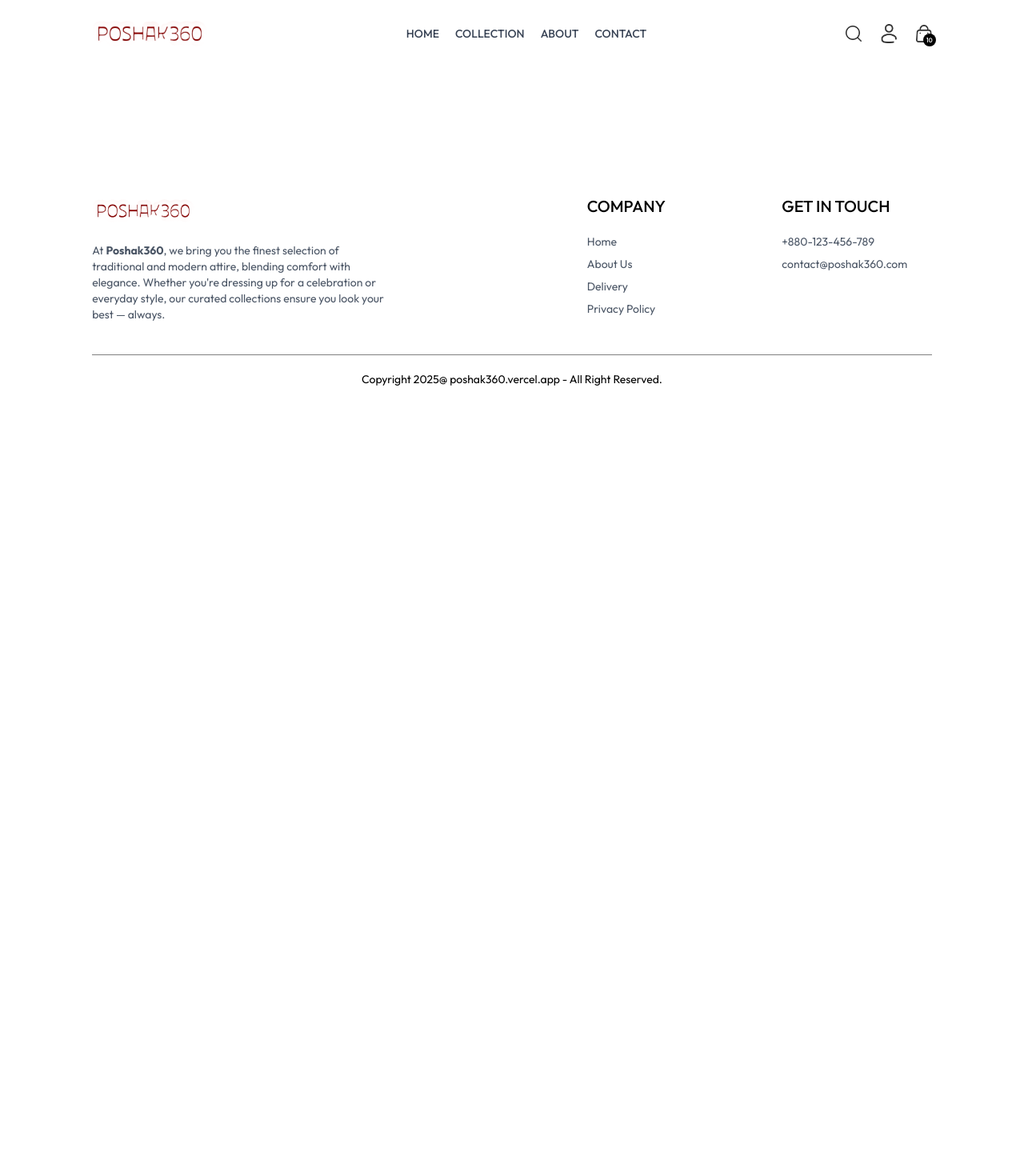
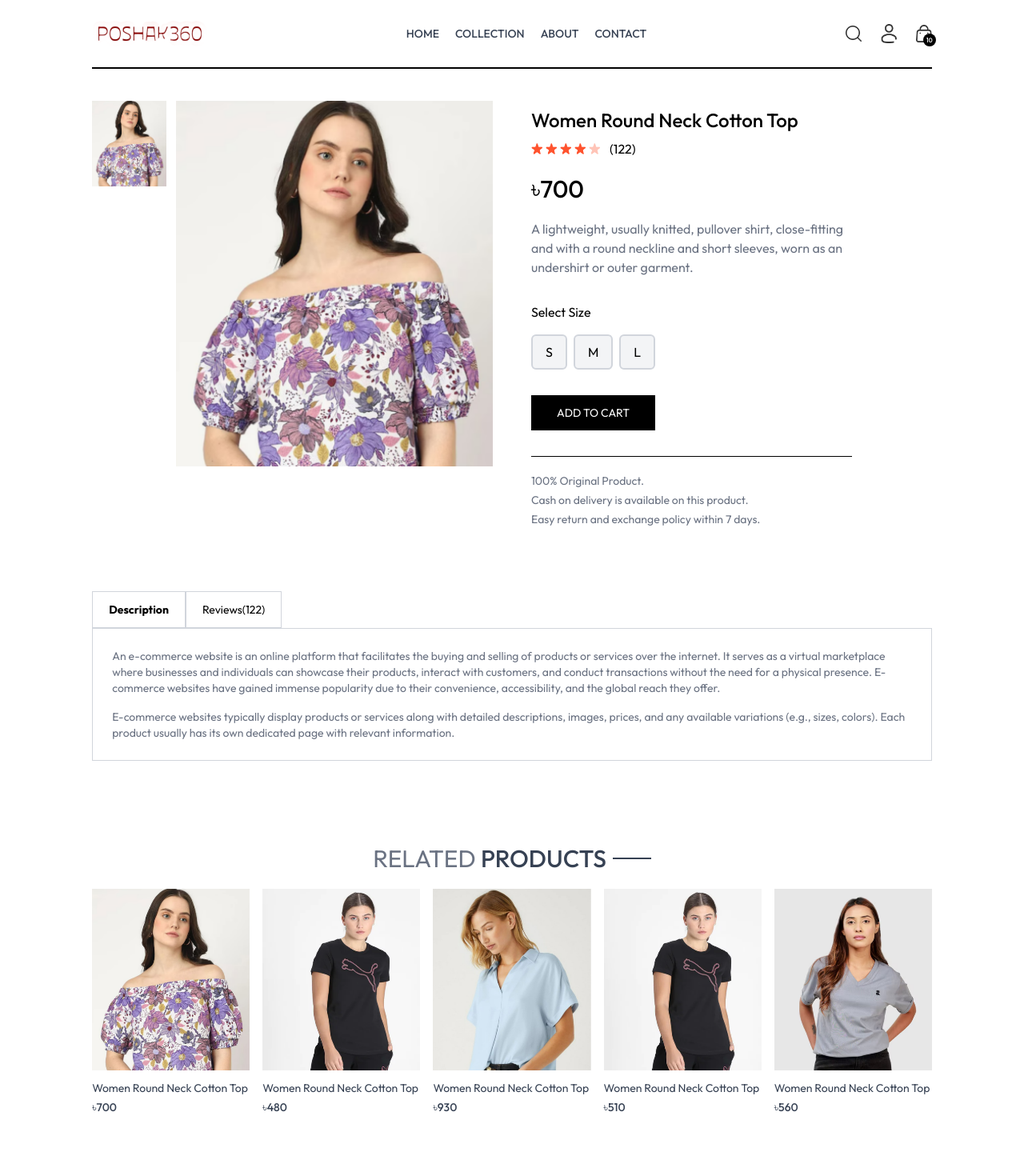
Before and after one commit to sumu9897/poshak360, a React (Vite) app in the folder client/: page /product/aaaaa in a window 1280 px wide. Shown: the top 1470 px of the page at 80% size. Before the commit the page ends 800 px from the top, so only its background shows below. Built offline with nearby package versions, Linux system fonts and the light colour scheme.

Commit message:
mplement product details page UI

```diff
--- /dev/null
+++ b/client/src/components/RelatedProducts.jsx
@@ -0,0 +1,37 @@
+import React, { useContext, useEffect, useState } from 'react'
+import { ShopContext } from '../context/ShopContext'
+import Title from './Title';
+import ProductItem from './ProductItem';
+
+const RelatedProducts = ({category,subCategory}) => {
+
+    const {products} = useContext(ShopContext);
+    const [related, setRelated] = useState([]);
+
+    useEffect(()=>{
+        if(products.length >0){
+            let productsCopy = products.slice();
+            productsCopy = productsCopy.filter((item)=> category === item.category)
+            productsCopy = productsCopy.filter((item)=> subCategory === item.subCategory)
+
+            setRelated(productsCopy.slice(0,5));
+
+        }
+    },[products])
+  return (
+    <div className='my-24'>
+        <div className='text-center text-3xl py-2'>
+            <Title title1={"RELATED"} title2={"PRODUCTS"}/>
+        </div>
+
+        <div className='grid grid-cols-2 sm:grid-cols-3 md:grid-cols-4 lg:grid-cols-5 gap-4 gap-y-6'>
+            {related.map((item,index)=>(
+                <ProductItem key={index}  id={item._id} name={item.name} price={item.price} image={item.image}/>
+            ))}
+        </div>
+
+    </div>
+  )
+}
+
+export default RelatedProducts
--- a/client/src/index.css
+++ b/client/src/index.css
@@ -15,6 +15,10 @@
   font-style: normal;
 }
 
+::-webkit-scrollbar{
+  display: none;
+}
+
 @media (max-width:640px) {
   a.active{
     background-color: black;
--- a/client/src/pages/Product.jsx
+++ b/client/src/pages/Product.jsx
@@ -1,15 +1,131 @@
-import React from 'react'
-import { useParams } from 'react-router-dom'
+import React, { useContext, useEffect, useState } from "react";
+import { useParams } from "react-router-dom";
+import { ShopContext } from "../context/ShopContext";
+import { assets } from "../assets/assets";
+import RelatedProducts from "../components/RelatedProducts";
 
 const Product = () => {
-    const {productId} = useParams();
+  const { productId } = useParams();
+  const { products, currency } = useContext(ShopContext);
+  const [productData, setProductData] = useState(false);
+  const [image, setImage] = useState("");
+  const [size, setSize] = useState();
 
+  const fetchProductData = async () => {
+    products.map((item) => {
+      if (item._id === productId) {
+        setProductData(item);
+        // console.log(item);
+        setImage(item.image[0]);
+        return null;
+      }
+    });
+  };
 
-  return (
-    <div>
+  useEffect(() => {
+    fetchProductData();
+  }, [productId, products]);
 
+  return productData ? (
+    <div className="border-t-2 pt-10 transition-opacity ease-in duration-500 opacity-100">
+      {/* ------------Product Data------------ */}
+      <div className="flex gap-12 sm:gap-12 flex-col sm:flex-row">
+        {/* -------------Product Images----------- */}
+        <div className="flex-1 flex flex-col-reverse gap-3 sm:flex-row">
+          <div className="flex sm:flex-col overflow-x-auto sm:overflow-y-scroll justify-between sm:justify-normal sm:w-[18.7%] w-full">
+            {productData.image.map((item, index) => (
+              <img
+                onClick={() => setImage(item)}
+                src={item}
+                key={index}
+                className="w-[24%] sm:w-full sm:mb-3 flex-shrink-0 cursor-pointer"
+                alt=""
+              />
+            ))}
+          </div>
+
+          <div className="w-full sm:w-[80%]">
+            <img className="w-full h-auto" src={image} alt="" />
+          </div>
+        </div>
+
+        {/* --------------Product Information------------ */}
+        <div className="flex-1">
+          <h1 className="font-medium text-2xl mt-2">{productData.name}</h1>
+          <div className="flex items-center gap-1 mt-2">
+            <img src={assets.star_icon} alt="" className="w-3.5" />
+            <img src={assets.star_icon} alt="" className="w-3.5" />
+            <img src={assets.star_icon} alt="" className="w-3.5" />
+            <img src={assets.star_icon} alt="" className="w-3.5" />
+            <img src={assets.star_dull_icon} alt="" className="w-3.5" />
+            <p className="pl-2">(122)</p>
+          </div>
+          <p className="mt-5 text-3xl font-medium">
+            {currency}
+            {productData.price}
+          </p>
+          <p className="mt-5 text-gray-500 md:w-4/5">
+            {productData.description}
+          </p>
+          <div className="flex flex-col gap-4 my-8">
+            <p>Select Size</p>
+            <div className="flex gap-2">
+              {productData.sizes.map((item, index) => (
+                <button
+                  onClick={() => setSize(item)}
+                  className={`border-2 py-2 px-4 bg-gray-100 rounded-md transition-all duration-200 ${
+                    item === size ? "border-orange-500" : "border-gray-300"
+                  }`}
+                  key={index}
+                >
+                  {item}
+                </button>
+              ))}
+            </div>
+          </div>
+
+          <button className="bg-black text-white px-8 py-3 text-sm active:bg-gray-700">
+            ADD TO CART
+          </button>
+          <hr className="mt-8 sm:w-4/5" />
+
+          <div className="text-sm text-gray-500 mt-5 flex flex-col gap-1">
+            <p>100% Original Product.</p>
+            <p>Cash on delivery is available on this product.</p>
+            <p>Easy return and exchange policy within 7 days.</p>
+          </div>
+        </div>
+      </div>
+
+      {/* --------Description & Review Section--------------- */}
+      <div className="mt-20">
+        <div className="flex ">
+          <b className="border border-gray-300 px-5 py-3 text-sm">Description</b>
+          <p className="border border-gray-300 px-5 py-3 text-sm">Reviews(122)</p>
+        </div>
+        <div className="flex flex-col gap-4 border border-gray-300 px-6 py-6 text-sm text-gray-500">
+          <p>
+            An e-commerce website is an online platform that facilitates the
+            buying and selling of products or services over the internet. It
+            serves as a virtual marketplace where businesses and individuals can
+            showcase their products, interact with customers, and conduct
+            transactions without the need for a physical presence. E-commerce
+            websites have gained immense popularity due to their convenience,
+            accessibility, and the global reach they offer.
+          </p>
+          <p>E-commerce websites
+            typically display products or services along with detailed
+            descriptions, images, prices, and any available variations (e.g.,
+            sizes, colors). Each product usually has its own dedicated page with
+            relevant information.</p>
+        </div>
+      </div>
+      {/* -----------Display Related Products--------------- */}
+      <RelatedProducts category={productData.category} subCategory={productData.subCategory}/>
     </div>
-  )
-}
+  ) : (
+    <div className="opacity-0"></div>
+  );
+};
 
-export default Product
+export default Product;
```
